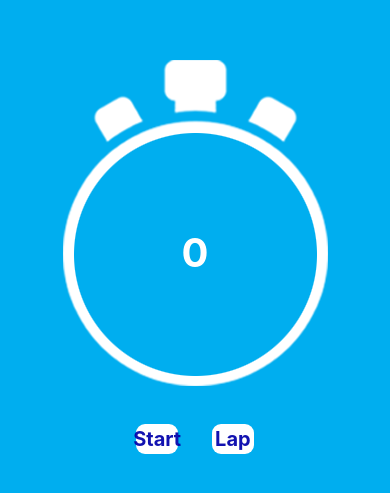
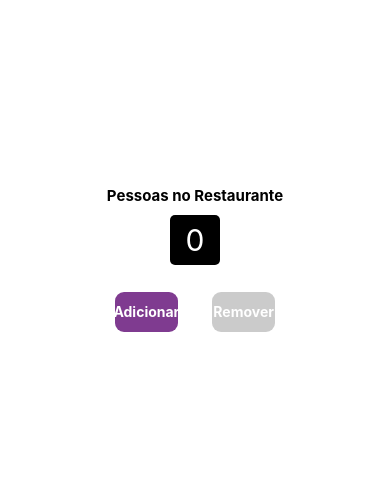
Before and after one commit to ReTr0hxh/Estudos-react-native, a React Native app: screen / in a window 390 px wide. Shown: the part 155-648 px from the top of the page. Built offline with nearby package versions, Linux system fonts and the light colour scheme.

Commit message:
Aula13 finalizada

```diff
--- a/App.js
+++ b/App.js
@@ -1,8 +1,7 @@
 import React from 'react';
 import { View, StyleSheet } from 'react-native';
 
-import aula12 from './src/aulas/aula12_Desafio';
-import Aula12 from './src/aulas/aula12_Desafio';
+import Aula12 from './src/aulas/aula13_Desafio';
 
 export default function App() {
   return (
--- /dev/null
+++ b/src/aulas/aula13_Desafio.js
@@ -0,0 +1,97 @@
+import React, { useState } from 'react';
+import { View, Text, StyleSheet, TouchableOpacity } from 'react-native';
+
+export default function Aula13() {
+  const [numero, setNumero] = useState(0);
+
+  function adicionar() {
+    // Só adiciona se for menor que 10
+    if (numero < 10) {
+      setNumero(numero + 1);
+    }
+  }
+
+  function remover() {
+    // Só remove se for maior que 0
+    if (numero > 0) {
+      setNumero(numero - 1);
+    }
+  }
+
+  return (
+    <View style={styles.container}>
+      <Text style={styles.texto}>Pessoas no Restaurante</Text>
+
+      <View style={styles.areaContador}>
+        {/* Renderizamos a variável de estado 'numero' */}
+        <Text style={styles.contador}>{numero}</Text>
+      </View>
+
+      <View style={styles.areaBotao}>
+        <TouchableOpacity
+          // Aplicamos o estilo dinâmico direto no botão
+          style={[styles.botao, numero >= 10 && styles.botaoDesabilitado]}
+          onPress={adicionar}
+          // A lógica do disabled fica super simples: desabilita se numero for 10
+          disabled={numero >= 10}
+        >
+          <Text style={styles.botaoTexto}>Adicionar</Text>
+        </TouchableOpacity>
+
+        <TouchableOpacity
+          style={[styles.botao, numero <= 0 && styles.botaoDesabilitado]}
+          onPress={remover}
+          // Desabilita se numero for 0
+          disabled={numero <= 0}
+        >
+          <Text style={styles.botaoTexto}>Remover</Text>
+        </TouchableOpacity>
+      </View>
+    </View>
+  );
+}
+
+const styles = StyleSheet.create({
+  container: {
+    flex: 1,
+    justifyContent: 'center',
+    alignItems: 'center',
+  },
+  texto: {
+    fontWeight: 'bold',
+    fontSize: 15,
+  },
+  contador: {
+    fontSize: 30,
+    color: '#fff',
+  },
+  areaContador: {
+    justifyContent: 'center',
+    alignItems: 'center',
+    backgroundColor: '#000000',
+    height: 50,
+    width: 50, // Aumentei um pouquinho para o número não ficar apertado
+    margin: 10,
+    borderRadius: 5,
+  },
+  areaBotao: {
+    flexDirection: 'row',
+  },
+  botao: {
+    flex: 1,
+    justifyContent: 'center',
+    alignItems: 'center',
+    backgroundColor: '#7f3b90',
+    height: 40, // Aumentei um pouco a altura para ficar mais clicável
+    margin: 17,
+    borderRadius: 9,
+  },
+  botaoTexto: {
+    fontWeight: 'bold',
+    color: '#fff', // Adicionei cor branca para ler melhor no fundo roxo
+  },
+  botaoDesabilitado: {
+    backgroundColor: '#A9A9A9', // Agora o fundo do botão fica cinza
+    opacity: 0.6,
+  },
+});
```
